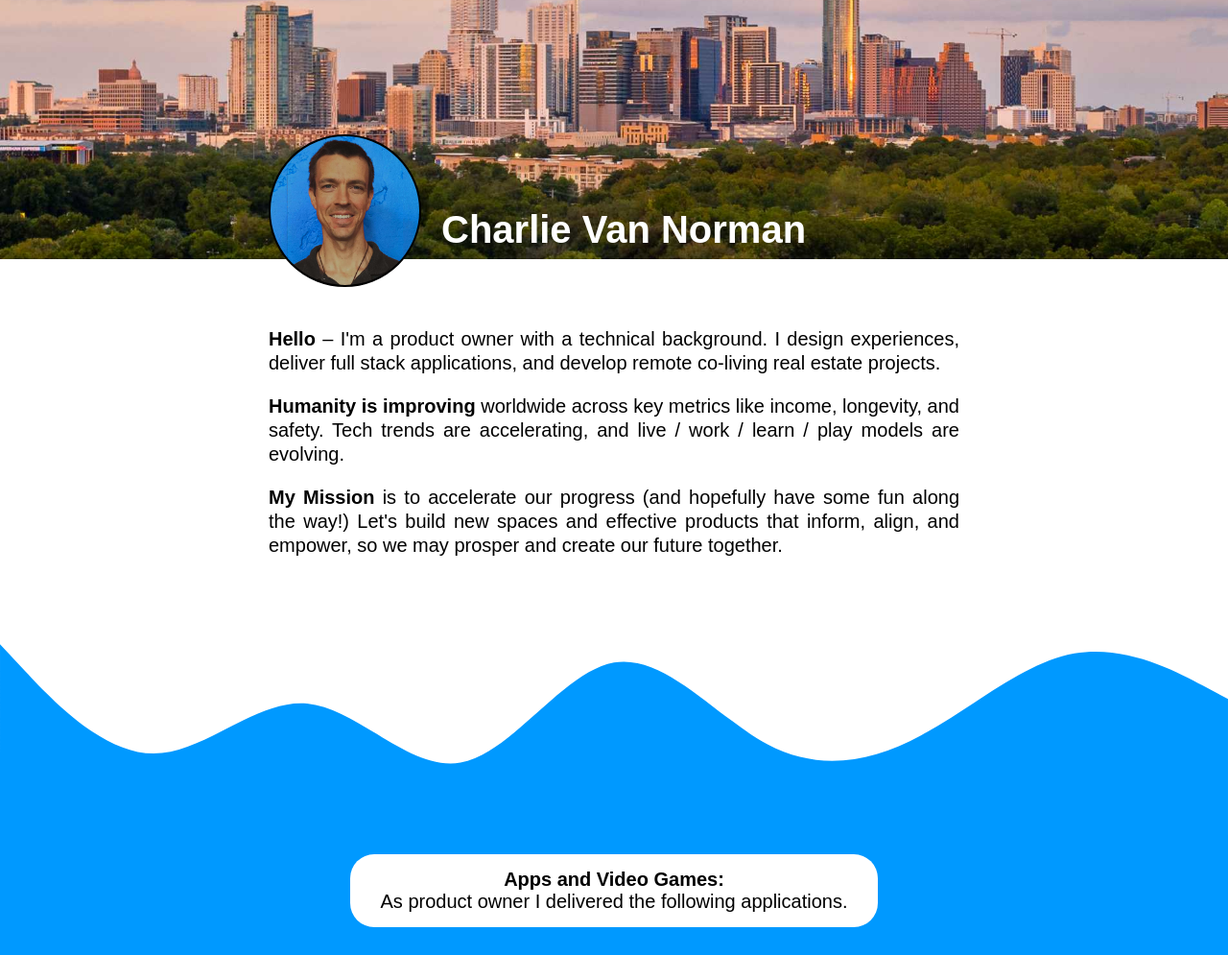
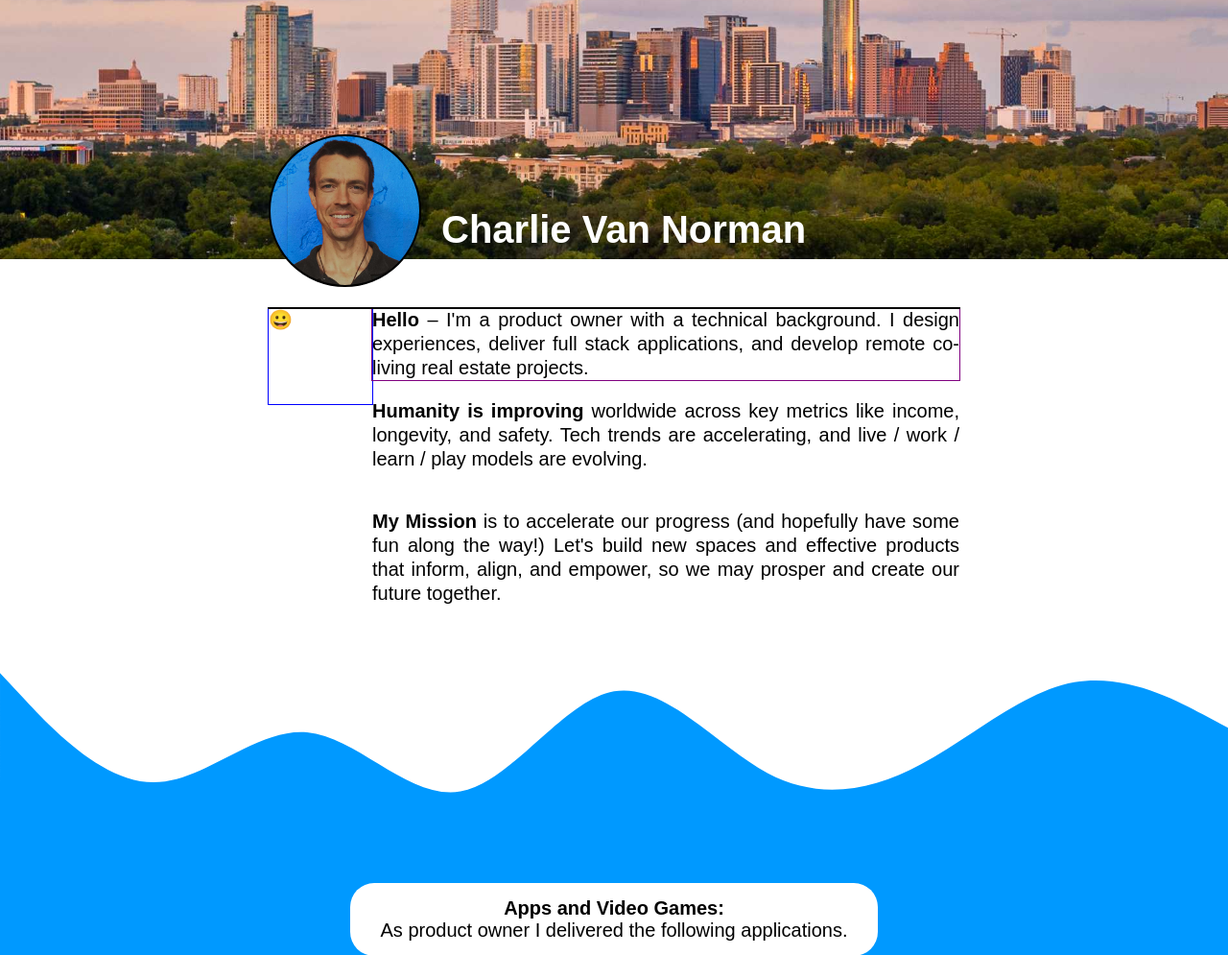
Before and after one commit to vannorman/vannorman, a Django app: page / in a window 1280 px wide. Shown: the top 995 px of the page at 96% size. Run offline with Django 3.2, Linux system fonts and the light colour scheme.

Commit message:
add emoji test

```diff
--- a/static/css/home.css
+++ b/static/css/home.css
@@ -55,6 +55,19 @@ float:left;
 
 }
 @media only screen and (max-width:800px){ #intro2 {width:90%;}; }
+
+#intro2 .intro {
+    vertical-align:top;
+    outline:1px solid black;
+}
+#intro2 .intro .left { outline:1px solid blue;width:15%;height:100px;float:left; }
+#intro2 .intro .right { width:85%;float:right;outline:1px solid purple; }
+
+
+#intro2 p {
+    display: inline-block;
+    width: 85%; float:right;
+}
 
 #intro2 span { font-weight:bold; }
 #content1 {
--- a/vannorman/templates/home.html
+++ b/vannorman/templates/home.html
@@ -21,10 +21,17 @@
 
 </div>
 <div id="intro2">
-    <p>
-    <span> Hello </span> &#8211; I'm a product owner with a technical background. I design experiences, deliver full stack applications, and develop remote co-living real estate projects. </p>
-    <p> <span> Humanity is improving </span> worldwide across key metrics like income, longevity, and safety. Tech trends are accelerating, and live / work / learn / play models are evolving.</p>
-    <p> <span>My Mission</span> is to accelerate our progress (and hopefully have some fun along the way!) Let's build new spaces and effective products that inform, align, and empower, so we may prosper and create our future together. <p>
+    <div class="intro">
+        <div class="left">&#128512;</div>
+        <div class="right"><span> Hello </span> &#8211; I'm a product owner with a technical background. I design experiences, deliver full stack applications, and develop remote co-living real estate projects.</div>
+
+    </div>
+    <div class="intro">
+        <p> <span> Humanity is improving </span> worldwide across key metrics like income, longevity, and safety. Tech trends are accelerating, and live / work / learn / play models are evolving.</p>
+    </div>
+    <div class="intro">
+        <p> <span>My Mission</span> is to accelerate our progress (and hopefully have some fun along the way!) Let's build new spaces and effective products that inform, align, and empower, so we may prosper and create our future together. <p>
+    </div>
 </div>
 
 
```
